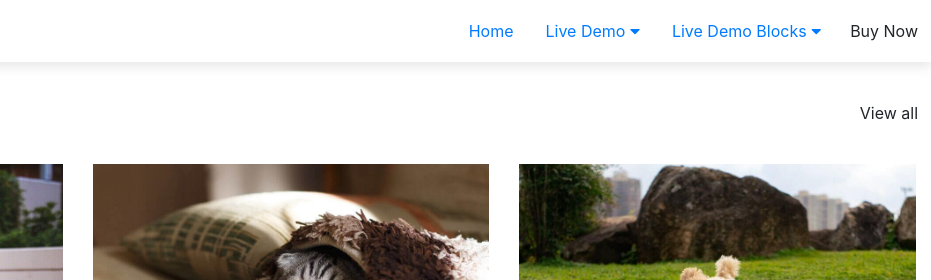
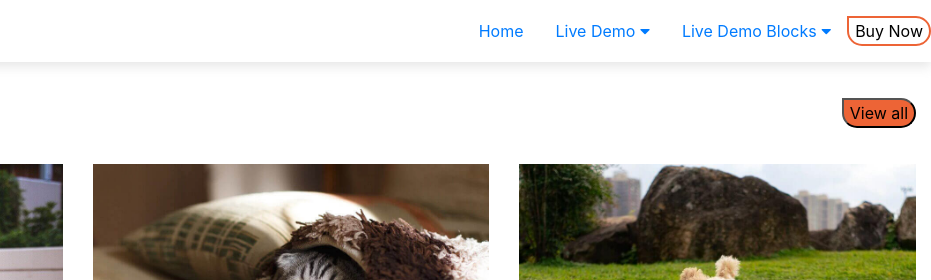
Before and after one commit to aleupons/ex9-grupA, a plain HTML site: page index.html in a window 1280 px wide. Shown: the top 280 px of the page, 349-1280 px from the left. Drawn offline with nearby package versions, Linux system fonts and the light colour scheme.

Commit message:
Arreglar botons

```diff
--- a/css/style.css
+++ b/css/style.css
@@ -38,6 +38,7 @@ body {
   }
 }
 .buy{
+    background-color: transparent;
     border: 2px solid var(--color-primario);
     border-radius: 0%;
     border-top-left-radius: 0px;
--- a/index.html
+++ b/index.html
@@ -53,7 +53,7 @@
             </div>
           </li>
           <li class="nav-item">
-            <button class="buy btn">Buy Now</button>
+            <button class="buy">Buy Now</button>
           </li>
         </ul>
       </nav>
@@ -66,7 +66,9 @@
             <h1>Pet activities</h1>
             <h2>Take a closer look</h2>
           </div>
-          <button class="view btn text-sm-right col-12 col-sm">View all</button>
+          <div class="d-flex align-items-center justify-content-center justify-content-sm-end col-12 col-sm">
+            <button class="view">View all</button>
+          </div>
         </div>
         <ul class="list row text-center p-0">
           <li class="col-12 col-sm-4">
```
